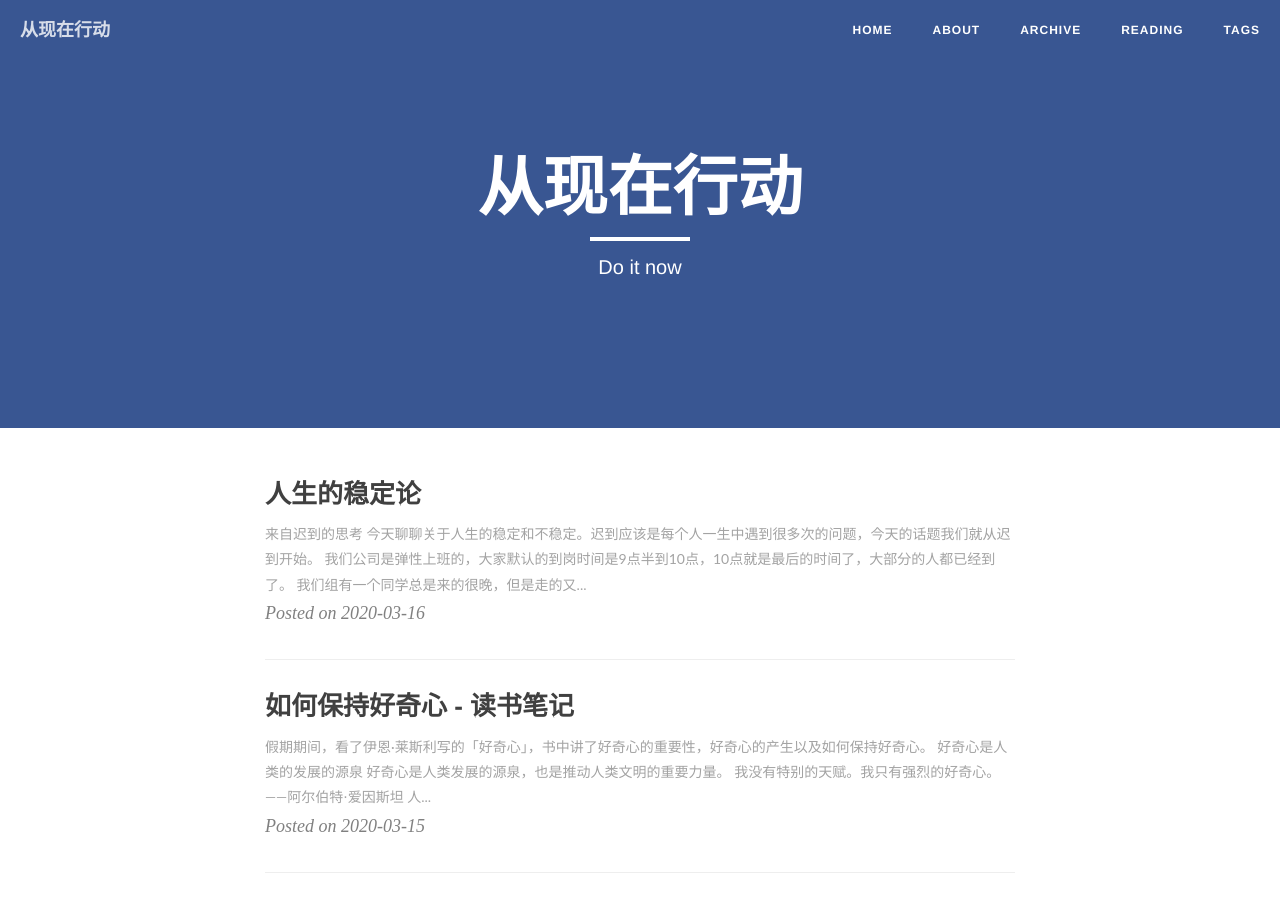
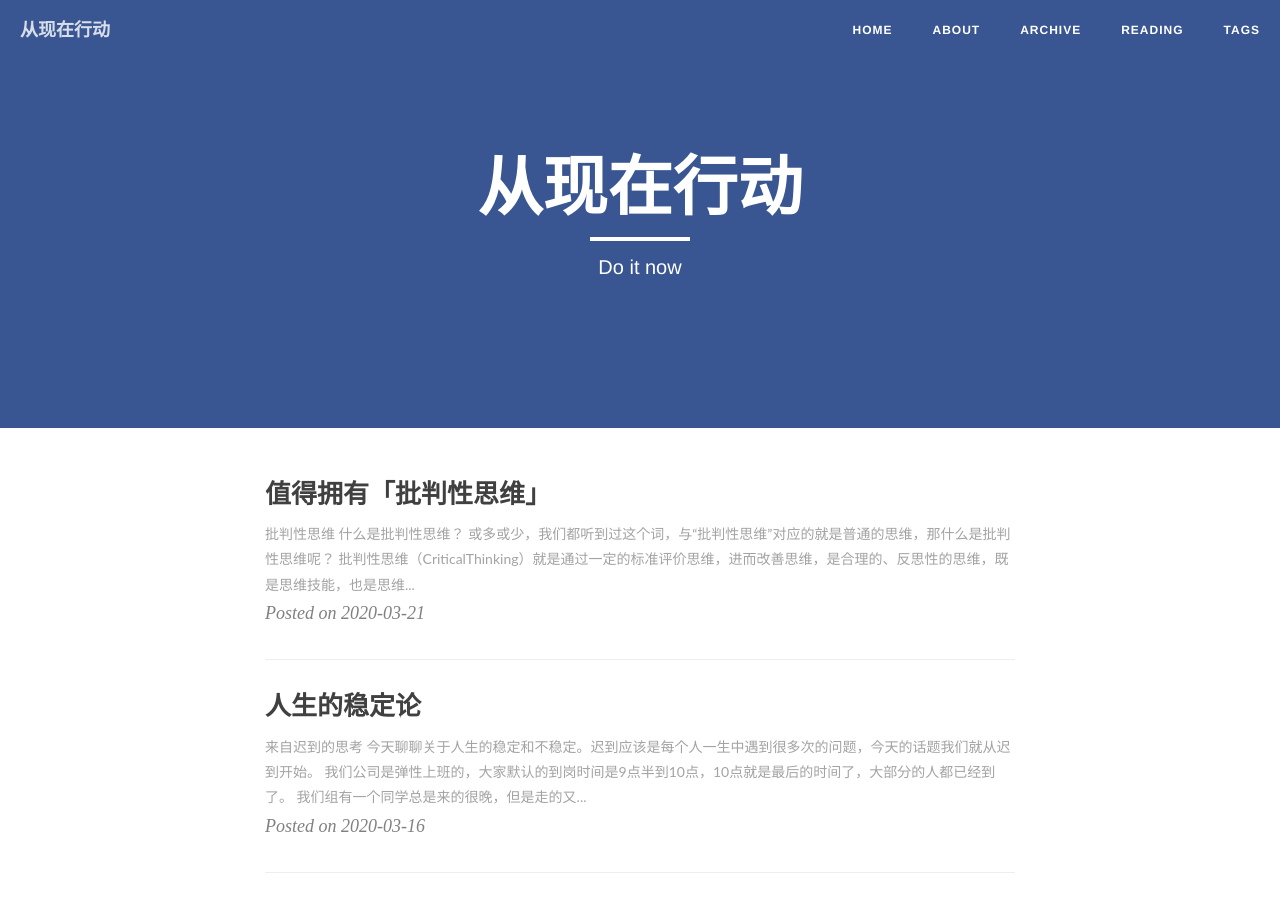
Before and after one commit to sanbuguan/sanbuguan.github.io, a Jekyll site: the page built from index.html, in a window 1280 px wide and 900 px high. Built offline with Jekyll 4.4.1, drawn with Linux system fonts in a browser that asks for light colours; nearby versions of some CDN libraries; the list of posts is cut into pages by our own code; some of the changed text lies outside the part shown.

Commit message:
add 20200321 critical thinking

```diff
--- /dev/null
+++ b/_posts/2020-03-21-criticalthinking.md
@@ -0,0 +1,52 @@
+---
+layout: post
+title: 值得拥有「批判性思维」
+date: 2020-03-21
+categories: studynotes
+tags: [批判性思维]
+description: 「超越感觉：批判性思考指南」
+hidden: false
+---
+
+![](  {{ "/assert/20200321_1.jpg" | prepend: site.img_location }}  )
+
+### 批判性思维
+
+什么是批判性思维？
+
+或多或少，我们都听到过这个词，与“批判性思维”对应的就是普通的思维，那什么是批判性思维呢？
+
+> 批判性思维（CriticalThinking）就是通过一定的标准评价思维，进而改善思维，是合理的、反思性的思维，既是思维技能，也是思维倾向。最初的起源可以追溯到苏格拉底。在现代社会，批判性思维被普遍确立为教育特别是高等教育的目标之一。                       ---来自百度词条
+
+批判性思维更强调客观、以及基于证据的判断，从而避免主观的个人感觉判断。
+
+那么怎么才能进行批判性思考呢？总结了以下几个思考的原则：
+
+1. 通过思考而不是感觉来解决问题
+2. 以诚待己，承认自己不知道的事情，认识到自己的局限性，能够看到自己的缺点
+3. 对他人的想法，保持积极性。即使在不同意他人观点的情况下，也要认真倾听
+4. 用证据说明和分析事实，三思而后行
+
+这本书也是美国的教科书之一，所以内容对批判性思维讲的比较书面化，主要是从概念和方法上，阐述了批判性思维的相关知识。
+
+#### 容易犯的错误
+
+* 基本问题“我的最好”
+
+* 立场的错误
+* 程序错误
+* 表达的错误
+* 反应的错误
+
+#### 批判性思维的基本原则
+
+* 知道你自己
+* 敏锐的观察
+* 深入的探究
+* 形成客观判断
+* 说服他人
+
+> [声明]除特别标注外，其它图片均来自网络
+
+#### Changelog
+1. 2020-03-21  完成初稿.
--- a/reading.md
+++ b/reading.md
@@ -20,7 +20,7 @@ header-img: "img/semantic.jpg"
 - [ ] 逆商 - 保罗·史托兹
 - [ ] 我们仨 - 杨绛
 - [ ] 围城 - 钱钟书
-- [ ] 超越感觉：批判性思考指南 - 文森特·鲁吉罗
+- [x] [超越感觉：批判性思考指南 - 文森特·鲁吉罗](/studynotes/2020/03/21/criticalthinking/)
 - [x] 幽默沟通 - 张晓
 - [ ] 思辨与立场 - 理查德·保罗
 - [x] [好奇心 - 伊恩·莱斯利](/studynotes/2020/03/15/curious/)
```
Also changed, not shown: assert/20200321_1.jpg (added).
